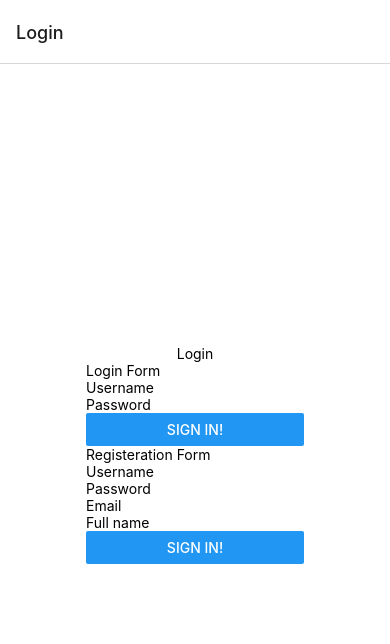
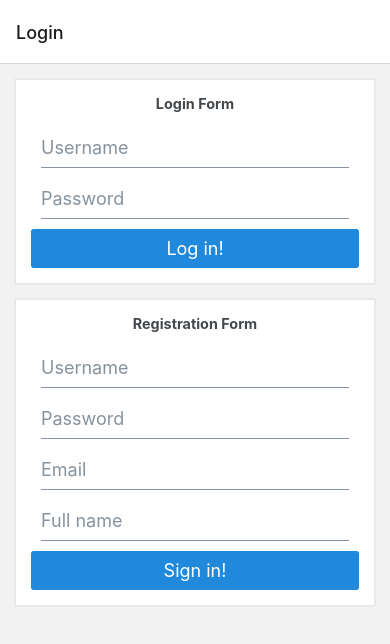
Before and after one commit to sallyzy0123/wbma23-example, a React Native app: screen /Home in a window 390 px wide. Shown: the top 644 px of the page. Built offline with nearby package versions, Linux system fonts and the light colour scheme.

Commit message:
convert the app to RNElements

```diff
--- a/components/ListItem.js
+++ b/components/ListItem.js
@@ -1,49 +1,27 @@
-import {Image, StyleSheet, View, Text, TouchableOpacity} from 'react-native';
 import PropTypes from 'prop-types';
 import {uploadsUrl} from '../utils/variables';
+import {Avatar, ListItem as RNEListItem} from '@rneui/themed';
 
 const ListItem = ({singleMedia, navigation}) => {
   const item = singleMedia;
   return (
-    <TouchableOpacity
-      style={styles.row}
+    <RNEListItem
       onPress={() => {
         navigation.navigate('Single', item);
-    }}>
-      <View style={styles.box}>
-        <Image
-          style={styles.image}
-          source={{uri: uploadsUrl + item.thumbnails?.w160}}
-        />
-      </View>
-      <View style={styles.box}>
-        <Text style={styles.listTitle}>{item.title}</Text>
-        <Text>{item.description}</Text>
-      </View>
-    </TouchableOpacity>
+      }}
+    >
+      <Avatar size="large" source={{uri: uploadsUrl + item.thumbnails?.w160}} />
+      <RNEListItem.Content>
+        <RNEListItem.Title>{item.title}</RNEListItem.Title>
+        <RNEListItem.Subtitle numberOfLines={3}>
+          {item.description}
+        </RNEListItem.Subtitle>
+      </RNEListItem.Content>
+      <RNEListItem.Chevron />
+    </RNEListItem>
   );
 };
 
-const styles = StyleSheet.create({
-  row: {
-    flexDirection: 'row',
-    backgroundColor: '#ccc',
-    marginBottom: 10,
-  },
-  box: {
-    flex: 1,
-    padding: 10,
-  },
-  image: {
-    flex: 1,
-    minHeight: 100,
-  },
-  listTitle: {
-    fontWeight: 'bold',
-    fontSize: 20,
-    paddingBottom: 15,
-  },
-});
 
 ListItem.propTypes = {
   singleMedia: PropTypes.object,
--- a/components/LoginForm.js
+++ b/components/LoginForm.js
@@ -1,9 +1,10 @@
-import React, {useContext, useEffect} from 'react';
-import {Button, Text, TextInput, View} from 'react-native';
+import React, {useContext} from 'react';
 import {MainContext} from '../contexts/MainContext';
 import AsyncStorage from '@react-native-async-storage/async-storage';
 import {useAuthentication} from '../hooks/ApiHooks';
 import {Controller, useForm} from 'react-hook-form';
+import {Button, Text, Input, Card} from '@rneui/themed';
+
 
 const LoginForm = () => {
     const {setIsLoggedIn, setUser} = useContext(MainContext);
@@ -32,13 +33,13 @@ const LoginForm = () => {
     };
 
   return (
-      <View>
-        <Text>Login Form</Text>
+      <Card>
+        <Card.Title>Login Form</Card.Title>
         <Controller
           control={control}
           rules={{required: true, minLength: 3}}
           render={({field: {onChange, onBlur, value}}) => (
-              <TextInput
+              <Input
                 placeholder="Username"
                 onBlur={onBlur}
                 onChangeText={onChange}
@@ -53,7 +54,7 @@ const LoginForm = () => {
           control={control}
           rules={{required: true, minLength: 5}}
           render={({field: {onChange, onBlur, value}}) => (
-              <TextInput
+              <Input
                 placeholder="Password"
                 onBlur={onBlur}
                 onChangeText={onChange}
@@ -64,8 +65,11 @@ const LoginForm = () => {
           name="password"
         />
         {errors.password && <Text>Password (min.5 chars) is required.</Text>}
-        <Button title="Sign in!" onPress={handleSubmit(logIn)}/>
-      </View>
+        <Button
+          title="Log in!"
+          onPress={handleSubmit(logIn)}
+          />
+      </Card>
 
   )
 }
--- a/components/RegisterForm.js
+++ b/components/RegisterForm.js
@@ -1,7 +1,7 @@
 import React from 'react';
-import {Button, Text, TextInput, View} from 'react-native';
 import {useUser} from '../hooks/ApiHooks';
 import {Controller, useForm} from 'react-hook-form';
+import {Card, Button, Text, Input} from '@rneui/themed';
 
 const RegisterForm = (props) => {
     // const {setIsLoggedIn} = useContext(MainContext);
@@ -27,13 +27,13 @@ const RegisterForm = (props) => {
     };
 
   return (
-      <View>
-        <Text>Registeration Form</Text>
+    <Card>
+      <Card.Title>Registration Form</Card.Title>
         <Controller
           control={control}
           rules={{required: true, minLength: 3}}
           render={({field: {onChange, onBlur, value}}) => (
-              <TextInput
+              <Input
                 placeholder="Username"
                 onBlur={onBlur}
                 onChangeText={onChange}
@@ -48,7 +48,7 @@ const RegisterForm = (props) => {
           control={control}
           rules={{required: true, minLength: 5}}
           render={({field: {onChange, onBlur, value}}) => (
-              <TextInput
+              <Input
                 placeholder="Password"
                 onBlur={onBlur}
                 onChangeText={onChange}
@@ -63,7 +63,7 @@ const RegisterForm = (props) => {
           control={control}
           rules={{required: true}}
           render={({field: {onChange, onBlur, value}}) => (
-              <TextInput
+              <Input
                 placeholder="Email"
                 onBlur={onBlur}
                 onChangeText={onChange}
@@ -77,7 +77,7 @@ const RegisterForm = (props) => {
           control={control}
           rules={{minLength: 3}}
           render={({field: {onChange, onBlur, value}}) => (
-              <TextInput
+              <Input
                 placeholder="Full name"
                 onBlur={onBlur}
                 onChangeText={onChange}
@@ -87,8 +87,10 @@ const RegisterForm = (props) => {
           name="full_name"
         />
         {errors.full_name?.type === 'minLength' && (<Text>min length is 3 characters</Text>)}
-        <Button title="Sign in!" onPress={handleSubmit(register)}/>
-      </View>
+        <Button
+          title="Sign in!"
+          onPress={handleSubmit(register)}/>
+      </ Card>
 
   )
 }
--- a/navigators/Navigator.js
+++ b/navigators/Navigator.js
@@ -20,11 +20,15 @@ const TabScreen = () => {
             tabBarIcon: ({focused, color, size}) => {
               let iconName;
               if (route.name === 'Home') {
-                iconName = 'home';
+                iconName = focused
+                ? 'home'
+                : 'home-outline';
               } else if (route.name === 'Profile') {
-                iconName = 'person';
+                iconName = focused
+                ? 'person'
+                : 'person-outline';
               }
-              return <Ionicons name={iconName} />
+              return <Ionicons name={iconName} size="23"/>
             },
           };
         }}>
--- a/views/Login.js
+++ b/views/Login.js
@@ -1,5 +1,5 @@
 import React, {useContext, useEffect} from 'react';
-import {StyleSheet, Text, Platform, TouchableOpacity, KeyboardAvoidingView, Keyboard,} from 'react-native';
+import {Platform, TouchableOpacity, KeyboardAvoidingView, Keyboard} from 'react-native';
 import PropTypes from 'prop-types';
 import {MainContext} from '../contexts/MainContext';
 import AsyncStorage from '@react-native-async-storage/async-storage';
@@ -31,16 +31,9 @@ const Login = ({navigation}) => {
   }, []);
 
   return (
-    <TouchableOpacity
-      onPress={() => Keyboard.dismiss()}
-      style={{flex: 1}}
-      activeOpacity={1}
-    >
+    <TouchableOpacity onPress={() => Keyboard.dismiss()} activeOpacity={1}>
       <KeyboardAvoidingView
-        behavior={Platform.OS === 'ios' ? 'padding' : 'height'}
-        style={styles.container}
-      >
-        <Text>Login</Text>
+        behavior={Platform.OS === 'ios' ? 'padding' : 'height'}>
         <LoginForm />
         <RegisterForm />
       </KeyboardAvoidingView>
@@ -49,15 +42,6 @@ const Login = ({navigation}) => {
   );
 };
 
-const styles = StyleSheet.create({
-  container: {
-    flex: 1,
-    backgroundColor: '#fff',
-    alignItems: 'center',
-    justifyContent: 'center',
-  },
-});
-
 Login.propTypes = {
   navigation: PropTypes.object,
 };
--- a/views/Profile.js
+++ b/views/Profile.js
@@ -1,11 +1,9 @@
 import AsyncStorage from '@react-native-async-storage/async-storage';
 import React, {useContext, useEffect, useState} from 'react';
-import {StyleSheet, SafeAreaView, Text, Button, Image} from 'react-native';
-import { MainContext} from '../contexts/MainContext';
+import {MainContext} from '../contexts/MainContext';
 import {useTag} from '../hooks/ApiHooks';
 import {uploadsUrl} from '../utils/variables';
-import {baseUrl} from '../utils/variables';
-import {Card, Icon, ListItem} from '@rneui/themed';
+import {Button, Card, Icon, ListItem} from '@rneui/themed';
 
 const Profile = () => {
   const {getFilesByTag} = useTag();
@@ -28,7 +26,7 @@ const Profile = () => {
 
   return (
     <Card>
-      <Card.Title>username: {user.username}</Card.Title>
+      <Card.Title>{user.username}</Card.Title>
       <Card.Image source={{uri: uploadsUrl + avatar}} />
       <ListItem>
         <Icon name="email"></Icon>
@@ -52,18 +50,6 @@ const Profile = () => {
   );
 };
 
-const styles = StyleSheet.create({
-  container: {
-    flex: 1,
-    backgroundColor: '#fff',
-    alignItems: 'center',
-    justifyContent: 'center',
-    paddingTop: 40,
-  },
-  image: {
-    width: 200,
-    height: 300,
-  },
-});
+
 
 export default Profile;
--- a/views/Single.js
+++ b/views/Single.js
@@ -1,34 +1,34 @@
 import React from 'react';
-import {StyleSheet, SafeAreaView, Text, Image} from 'react-native';
 import PropTypes from 'prop-types';
 import {uploadsUrl} from '../utils/variables';
+import {Text, Card, ListItem} from '@rneui/themed';
 
 const Single = ({route}) => {
   console.log(route.params);
-  const {title, description, filename, time_added} = route.params;
+  const {
+    title,
+    description,
+    filename,
+    time_added: timeAdded,
+    user_id: userId,
+  } = route.params;
   return (
-    <SafeAreaView style={styles.container}>
-      <Text>{title}</Text>
-      <Image style={styles.image} source={{uri: uploadsUrl + filename}} />
-      <Text>{time_added}</Text>
-      <Text>{description}</Text>
-    </SafeAreaView>
+    <Card>
+      <Card.Title>{title}</Card.Title>
+      <Card.Divider />
+      <Card.Image source={{uri: uploadsUrl + filename}} />
+      <ListItem>
+        <Text>{description}</Text>
+      </ListItem>
+      <ListItem>
+        <Text>uploaded at: {timeAdded}</Text>
+      </ListItem>
+      <ListItem>
+        <Text>by user: {userId}</Text>
+      </ListItem>
+    </Card>
   );
 };
-
-const styles = StyleSheet.create({
-  container: {
-    flex: 1,
-    backgroundColor: '#fff',
-    alignItems: 'center',
-    justifyContent: 'center',
-    paddingTop: 40,
-  },
-  image: {
-    width: 200,
-    height: 300,
-  },
-});
 
 Single.propTypes = {
   route: PropTypes.object,
```
